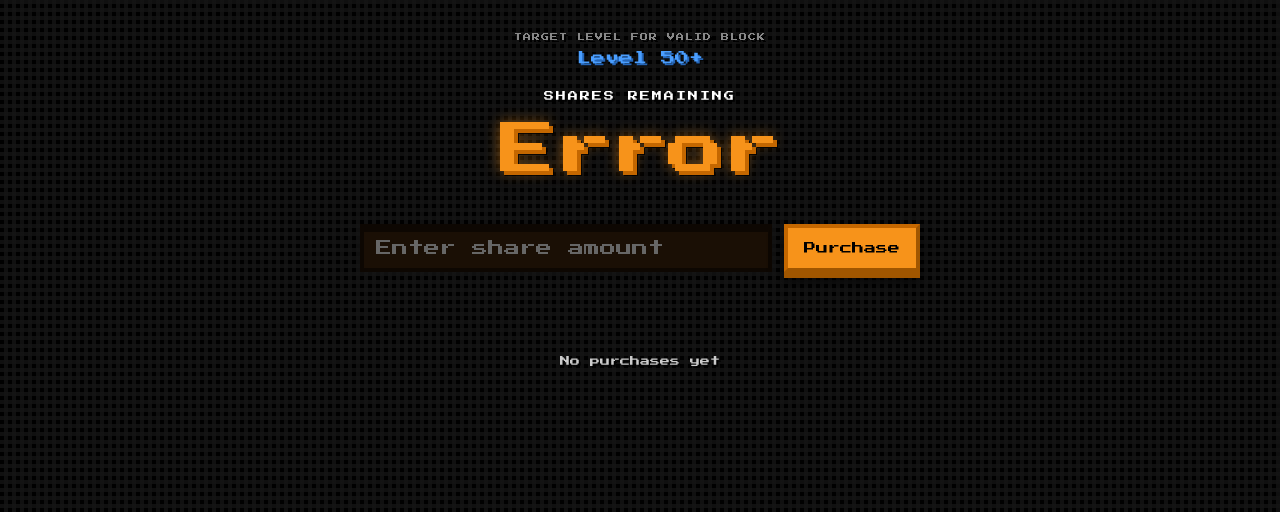
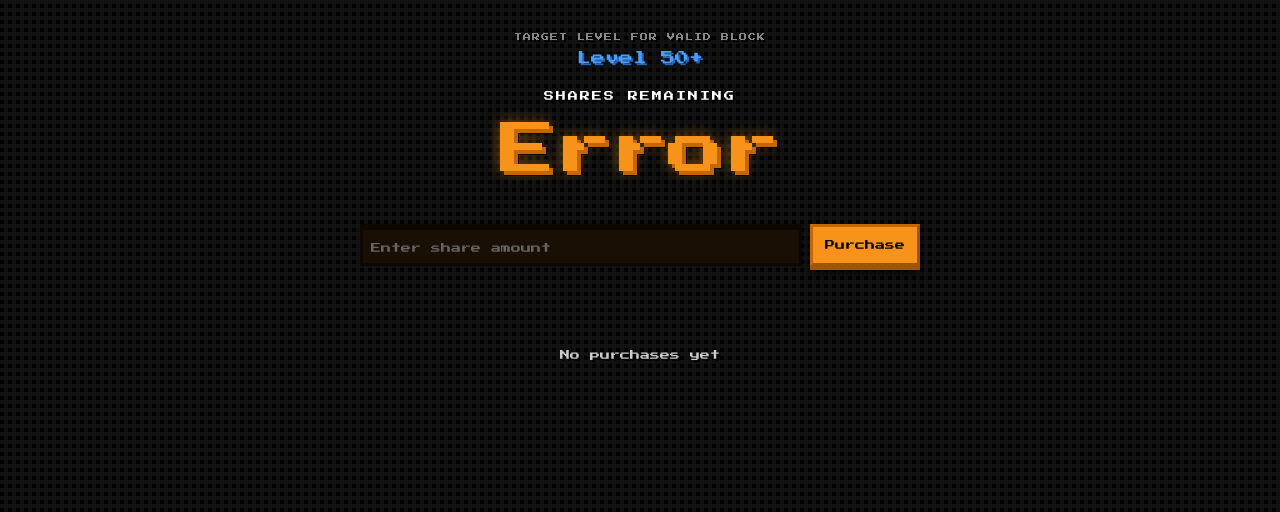
Before and after one commit to terakael/slicehash, a Python web app: template src/slicehash/templates/purchases.html in a window 1280 px wide. Shown: the top 512 px of the page. Run offline with Jinja, Linux system fonts and the light colour scheme; the template is opened without the code that fills it, so the values that code supplies are empty.

Commit message:
[master] mobile fix

```diff
--- a/src/slicehash/static/style.css
+++ b/src/slicehash/static/style.css
@@ -668,19 +668,21 @@ footer {
     margin-top: 40px;
     margin-bottom: 40px;
     display: flex;
-    gap: 12px;
+    gap: 8px;
     align-items: stretch;
+    max-width: 100%;
 }
 
 .purchase-input {
     flex: 1;
     background: #1a0f05;
     color: #e0e0e0;
-    border: 4px solid #0d0702;
-    padding: 12px;
+    border: 3px solid #0d0702;
+    padding: 10px 8px;
     font-size: 16px;
     font-family: 'Press Start 2P', monospace;
-    box-shadow: inset 0 4px 0 rgba(0,0,0,0.5);
+    box-shadow: inset 0 3px 0 rgba(0,0,0,0.5);
+    min-width: 0;
 }
 
 .purchase-input:focus {
@@ -690,26 +692,27 @@ footer {
 
 .purchase-input::placeholder {
     color: #666;
+    font-size: 10px;
 }
 
 .btn-purchase-submit {
     background: #f7931a;
     color: #000000;
-    border: 4px solid #c46700;
+    border: 3px solid #c46700;
     border-right-color: #a05600;
     border-bottom-color: #a05600;
-    padding: 12px 16px;
-    font-size: 12px;
+    padding: 10px 12px;
+    font-size: 10px;
     font-family: 'Press Start 2P', monospace;
     cursor: pointer;
     transition: transform 0.05s;
-    box-shadow: 0 6px 0 #a05600, 0 10px 12px rgba(0,0,0,0.6);
+    box-shadow: 0 4px 0 #a05600, 0 8px 8px rgba(0,0,0,0.6);
     white-space: nowrap;
     flex-shrink: 0;
 }
 
 .btn-purchase-submit:active {
-    transform: translateY(6px);
+    transform: translateY(4px);
     box-shadow: 0 0 0 #a05600, 0 4px 8px rgba(0,0,0,0.6);
 }
 
```
